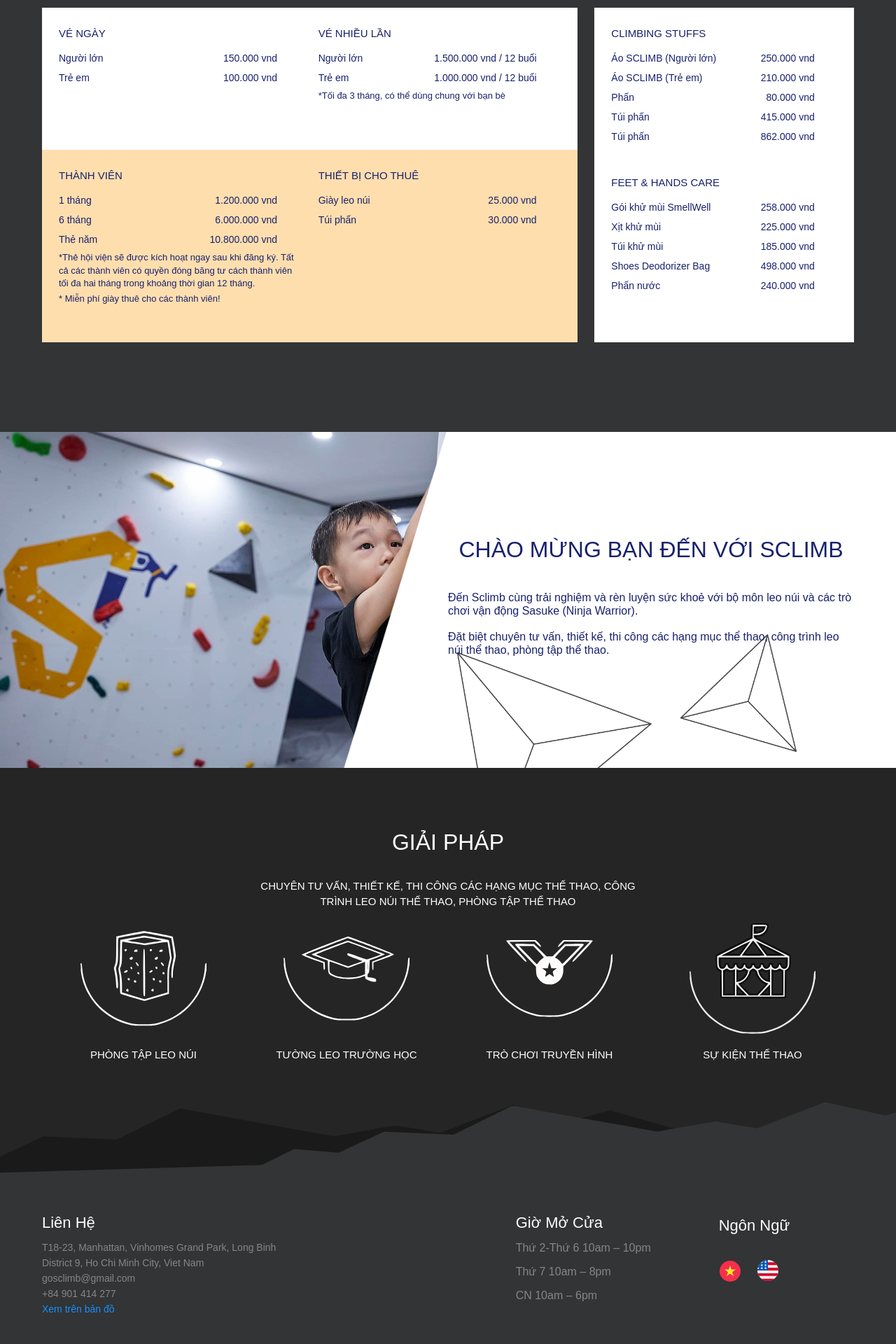
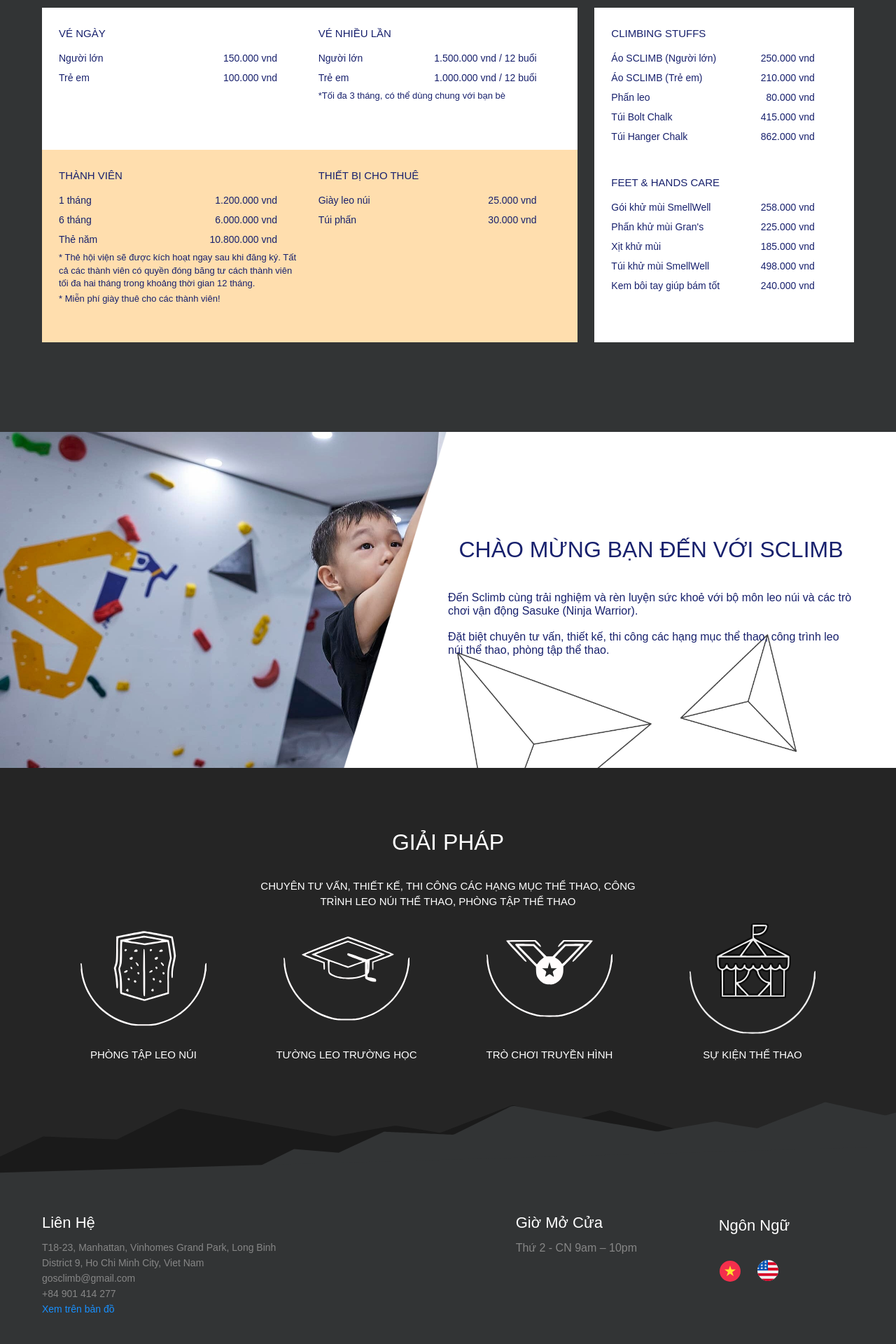
Before and after one commit to nhidev/sclimb-landing, a React (Vite) app: page / in a window 1280 px wide. Shown: the part 2080-4000 px from the top of the page at 70% size. Built offline with nearby package versions, Linux system fonts and the light colour scheme; what i18next-xhr-backend would draw is missing.

Commit message:
feat: equipment

```diff
--- a/src/locales/en/translation.json
+++ b/src/locales/en/translation.json
@@ -19,7 +19,7 @@
   "serviceSectionTitle3":"Parties & Group",
   "dayPass": "Day pass",
   "punchPass": "Punch Passes",
-  "membership": "membership",
+  "membership": "memberships",
   "equipmentRental": "Equipment rental",
   "kidPass": "Kid",
   "adultPass": "Adult",
@@ -27,7 +27,7 @@
   "punchNote": "*Punch passes can be shared between guests.",
   "month": "months",
   "annualPrepaid": "Annual Prepaid",
-  "shoses": "Shoses",
+  "shoes": "Shoes",
   "socks": "Socks",
   "chalk": "Chalk Bag",
   "annualPrepaidNote1": "*Prepaid memberships are valid from the day purchased and have no initiation fee. All members are entitled to freeze their membership for up to two months during a 12-month period",
@@ -36,10 +36,8 @@
   "mainMenu": "Main Menu",
   "introTitle": "Welcome to SClimb",
   "introSubtitle": "We are climbers and actively support growing the climbing community.",
-  "hours": "Hours",
-  "monToFri":"Mon-Friday 10am – 10pm",
-  "saturday": "Saturday 10am – 8pm",
-  "sunday": "Sunday 10am – 6pm",
+  "hours": "Opening Times",
+  "monToSun":"Mon-Sunday 9am – 10pm",
   "language": "Language",
   "googleMap": "Find us on Goodle maps",
   "climbingStuffs": "Climbing stuffs",
@@ -49,8 +47,9 @@
   "boltChalkBag": "Bolt Chalk Bag",
   "hangerChalkPot": "Hanger Chalk Pot",
   "feetAndHandsCare": "Feet & Hands Care",
-  "smellWellShoseDeodorizer": "SmellWell Shoe Deodoriser",
-  "shoseDeodorizerPowder": "Shoe Deodorizer Powder",
-  "shoseDeodorizerBag": "Shoes Deodorizer Bag",
+  "smellWellShoseDeodorizer": "SmellWell Freshener Inserts",
+  "shoesOdourSpray":"Odour Spray",
+  "shoesDeodorizerPowder": "Deodorizer Removers Grand's",
+  "shoesDeodorizerBag": "SmellWell Freshener Bag",
   "liquidChalk": "Liquid Chalk"
 }
--- a/src/locales/vn/translation.json
+++ b/src/locales/vn/translation.json
@@ -27,30 +27,29 @@
   "punchNote": "*Tối đa 3 tháng, có thể dùng chung với bạn bè",
   "month": "tháng",
   "annualPrepaid": "Thẻ năm",
-  "shoses": "Giày leo núi",
+  "shoes": "Giày leo núi",
   "socks": "Vớ tất",
   "chalk": "Túi phấn",
-  "annualPrepaidNote1": "*Thẻ hội viện sẽ được kích hoạt ngay sau khi đăng ký. Tất cả các thành viên có quyền đóng băng tư cách thành viên tối đa hai tháng trong khoảng thời gian 12 tháng.",
+  "annualPrepaidNote1": "* Thẻ hội viện sẽ được kích hoạt ngay sau khi đăng ký. Tất cả các thành viên có quyền đóng băng tư cách thành viên tối đa hai tháng trong khoảng thời gian 12 tháng.",
   "annualPrepaidNote2": "* Miễn phí giày thuê cho các thành viên!",
   "valid": "Sử dụng trong",
   "mainMenu": "Danh mục",
   "introTitle": "Chào mừng bạn đến với SClimb",
   "introSubtitle": "Đến Sclimb cùng trải nghiệm và rèn luyện sức khoẻ với bộ môn leo núi và các trò chơi vận động Sasuke (Ninja Warrior). \n \n Đặt biệt chuyên tư vấn, thiết kế, thi công các hạng mục thể thao, công trình leo núi thể thao, phòng tập thể thao.",
   "hours": "Giờ mở cửa",
-  "monToFri":"Thứ 2-Thứ 6 10am – 10pm",
-  "saturday": "Thứ 7 10am – 8pm",
-  "sunday": "CN 10am – 6pm",
+  "monToSun":"Thứ 2 - CN 9am – 10pm",
   "language": "Ngôn ngữ",
   "googleMap": "Xem trên bản đồ",
   "climbingStuffs": "Climbing stuffs",
   "tShirtAdult": "Áo SCLIMB (Người lớn)",
   "tShirtKid": "Áo SCLIMB (Trẻ em)",
-  "looseChalkSmlall": "Phấn",
-  "boltChalkBag": "Túi phấn",
-  "hangerChalkPot": "Túi phấn",
+  "looseChalkSmlall": "Phấn leo",
+  "boltChalkBag": "Túi Bolt Chalk",
+  "hangerChalkPot": "Túi Hanger Chalk",
   "feetAndHandsCare": "Feet & Hands Care",
   "smellWellShoseDeodorizer": "Gói khử mùi SmellWell",
-  "shoseDeodorizerPowder": "Xịt khử mùi",
-  "shoseDeodorizerBag": "Túi khử mùi",
-  "liquidChalk": "Phấn nước"
+  "shoesOdourSpray":"Xịt khử mùi",
+  "shoesDeodorizerPowder": "Phấn khử mùi Gran's",
+  "shoesDeodorizerBag": "Túi khử mùi SmellWell",
+  "liquidChalk": "Kem bôi tay giúp bám tốt"
 }
--- a/src/pages/Home/index.tsx
+++ b/src/pages/Home/index.tsx
@@ -34,7 +34,7 @@
         section={ServicesContent.section}
         id="services"
       />
-        <PricesBlock
+      <PricesBlock
         title={ServicesContent.title}
         section={ServicesContent.section}
         id="prices"
--- a/src/shared/components/Footer/index.tsx
+++ b/src/shared/components/Footer/index.tsx
@@ -60,9 +60,7 @@
             </Col>
             <Col lg={6} md={8} sm={12} xs={24}>
               <Title>{t("hours")}</Title>
-              <Large>{t("monToFri")}</Large>
-              <Large>{t("saturday")}</Large>
-              <Large>{t("sunday")}</Large>
+              <Large>{t("monToSun")}</Large>
             </Col>
             <Col lg={4} md={6} sm={12} xs={24}>
               <Label htmlFor="select-lang">{t("language")}</Label>
--- a/src/shared/components/PricesBlock/index.tsx
+++ b/src/shared/components/PricesBlock/index.tsx
@@ -60,7 +60,7 @@
 
                   <Col xs={24} sm={24} md={12} lg={12}>
                     <MinTitle>{t("equipmentRental")}</MinTitle>
-                    <Para>{t("shoses")}<span>25.000 vnd</span></Para>
+                    <Para>{t("shoes")}<span>25.000 vnd</span></Para>
                     <Para>{t("chalk")}<span>30.000 vnd</span></Para>
                   </Col>
                 </Row>
@@ -80,9 +80,9 @@
                     <Col xs={24}>
                       <MinTitle>{t("feetAndHandsCare")}</MinTitle>
                       <Para>{t("smellWellShoseDeodorizer")}<span>258.000 vnd</span></Para>
-                      <Para>{t("shoseDeodorizerPowder")}<span>225.000 vnd</span></Para>
-                      <Para>{t("shoseDeodorizerBag")}<span>185.000 vnd</span></Para>
-                      <Para>{t("Shoes Deodorizer Bag")}<span>498.000 vnd</span></Para>
+                      <Para>{t("shoesDeodorizerPowder")}<span>225.000 vnd</span></Para>
+                      <Para>{t("shoesOdourSpray")}<span>185.000 vnd</span></Para>
+                      <Para>{t("shoesDeodorizerBag")}<span>498.000 vnd</span></Para>
                       <Para>{t("liquidChalk")}<span>240.000 vnd</span></Para>
                     </Col>
 
```
Also changed, not shown: public/img/equipment.jpg (added).
